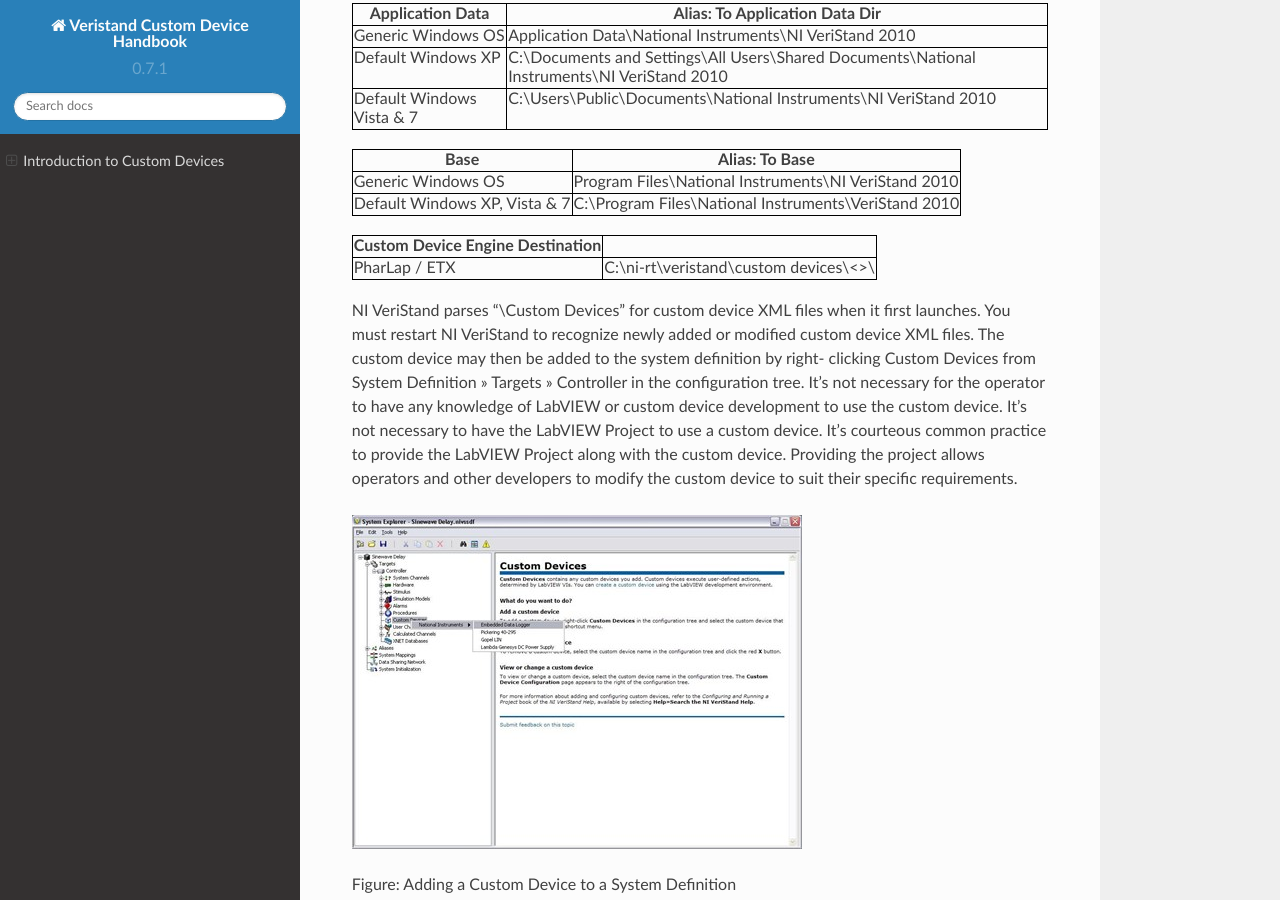
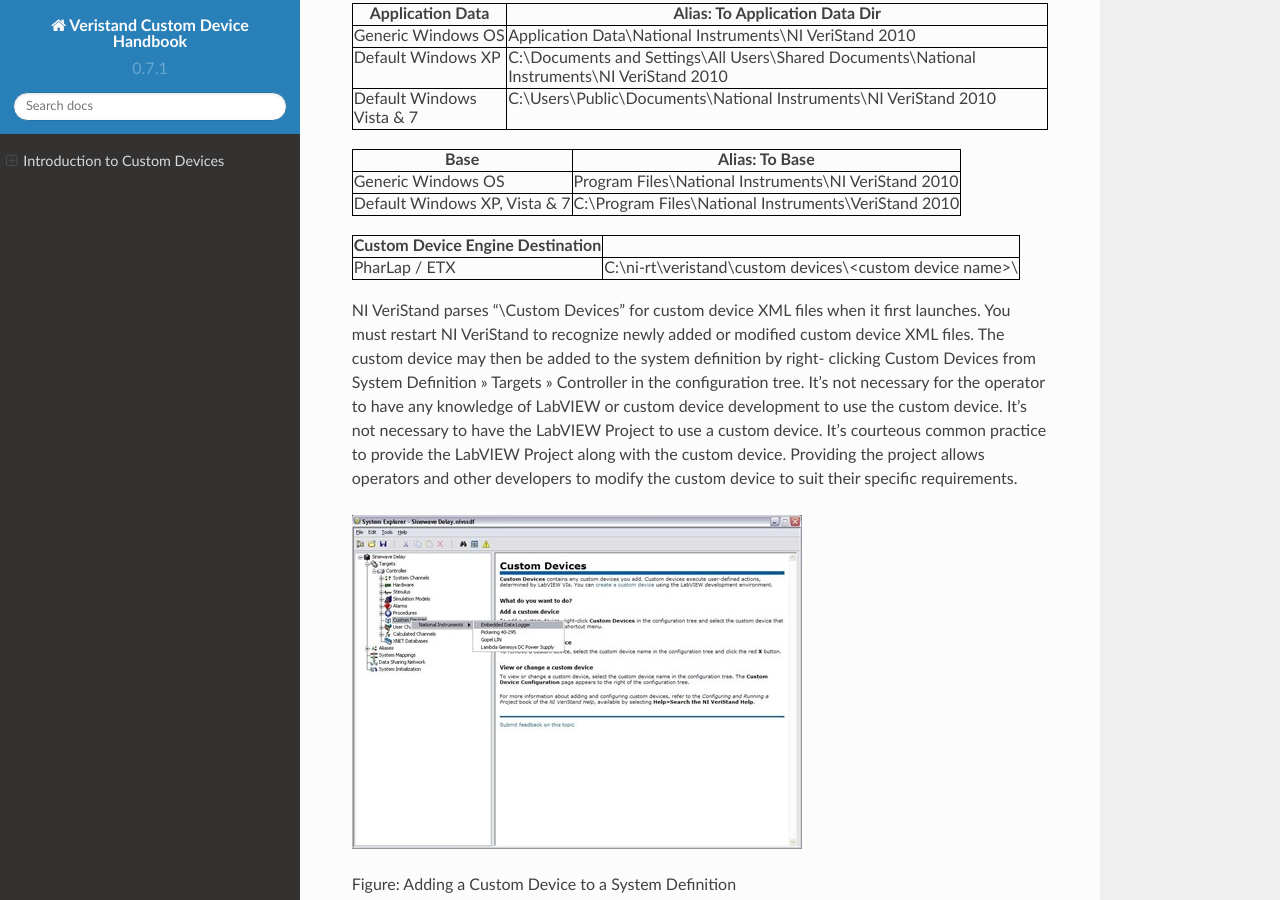
Before and after one commit to ni/niveristand-custom-device-handbook, a Sphinx documentation site: the page built from docs/WhatIsACustomDevice.md, in a window 1280 px wide and 900 px high, scrolled down 1492 px. Built offline with Sphinx 7.4.7 and the Read the Docs theme 2.0.0, drawn with Linux system fonts in a browser that asks for light colours; some of the changed lines change nothing that is shown.

Commit message:
commit 20

```diff
--- a/docs/WhatIsACustomDevice.md
+++ b/docs/WhatIsACustomDevice.md
@@ -164,8 +164,8 @@
  	</tr>
  	<tr>
   		 <td>PharLap / ETX</td>
-       <td>C:\ni-rt\veristand\custom devices\<<custom device
-name>>\</td>
+       <td>C:\ni-rt\veristand\custom devices\&lt;custom device
+name&gt;\</td>
  	</tr>
 </table>
 
```
